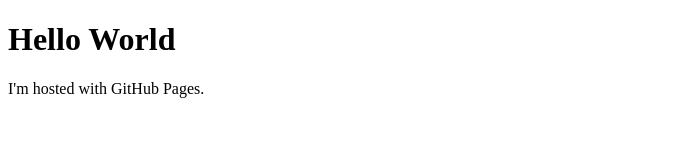
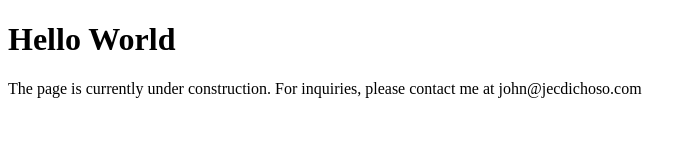
Before and after one commit to emmandichoso/emmandichoso.github.io, a plain HTML site: page index.html in a window 1280 px wide. Shown: the whole page, without its empty margins (0-697 px from the left). Drawn offline with Linux system fonts and the light colour scheme.

Commit message:
Initial Commit

```diff
--- a/index.html
+++ b/index.html
@@ -2,6 +2,6 @@
 <html>
 <body>
 <h1>Hello World</h1>
-<p>I'm hosted with GitHub Pages.</p>
+<p>The page is currently under construction. For inquiries, please contact me at john@jecdichoso.com</p>
 </body>
 </html>
```
